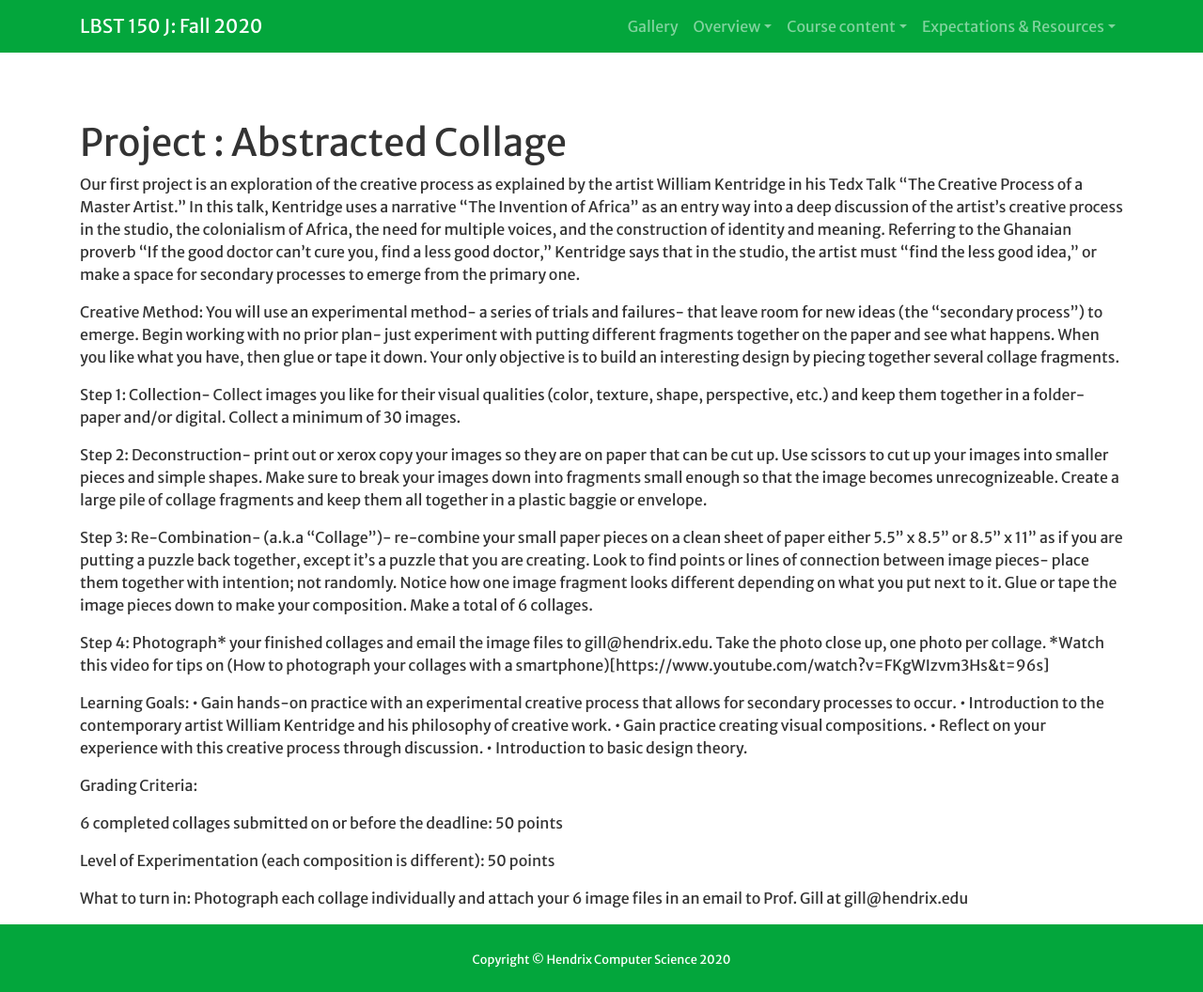
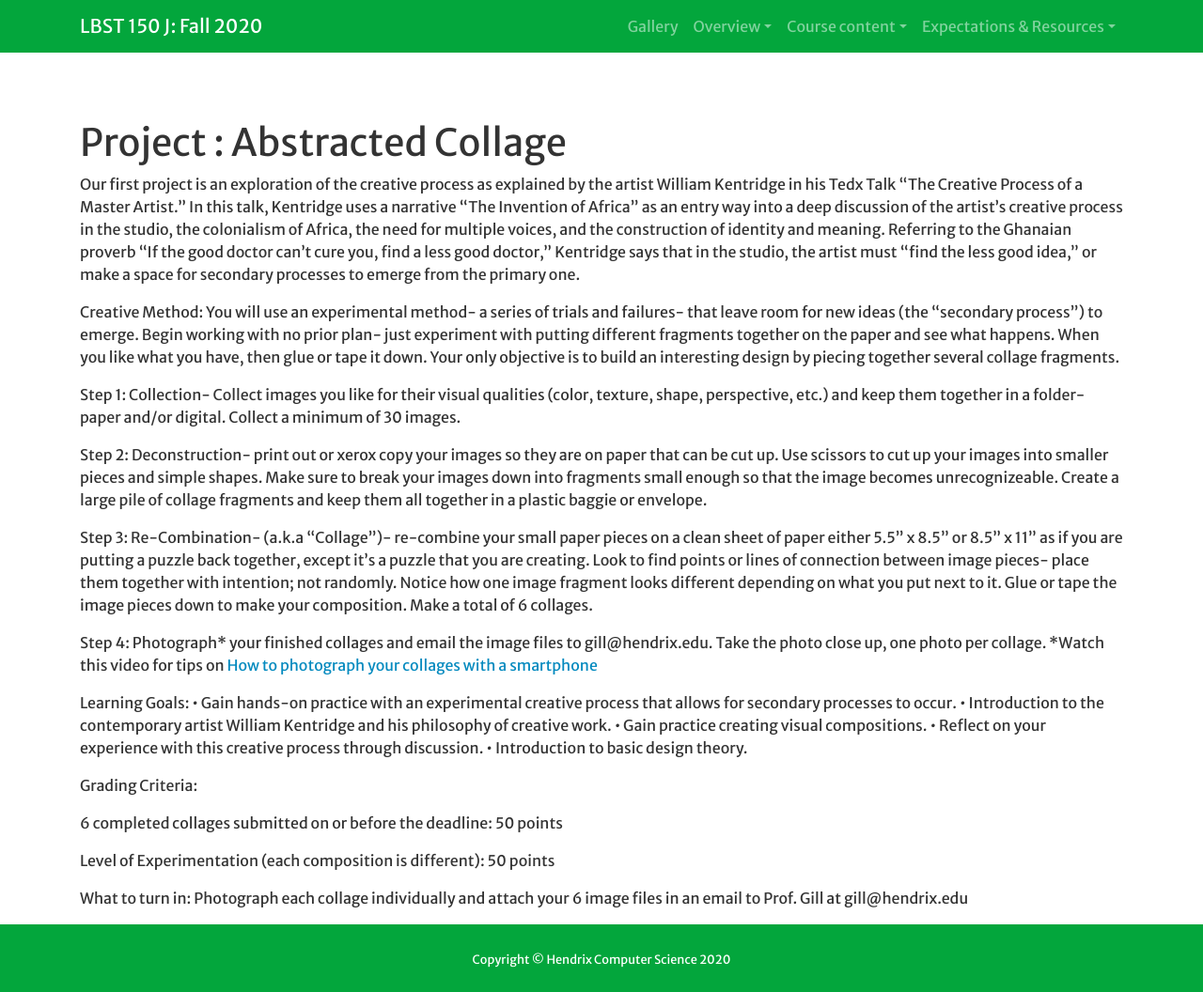
Before and after one commit to Hendrix-CS/creativity-TEC, a Jekyll site: the page built from projects/collage.md, in a window 1280 px wide and 1056 px high. Shown: the whole window at 94% size. Built offline with Jekyll 4.4.1, drawn with Linux system fonts in a browser that asks for light colours; a script that is not in the unit is left out.

Commit message:
Update collage.md

```diff
--- a/projects/collage.md
+++ b/projects/collage.md
@@ -18,7 +18,7 @@ Step 2: Deconstruction- print out or xerox copy your images so they are on paper
 
 Step 3: Re-Combination- (a.k.a “Collage”)- re-combine your small paper pieces on a clean sheet of paper either 5.5” x 8.5” or 8.5” x 11” as if you are putting a puzzle back together, except it’s a puzzle that you are creating. Look to find points or lines of connection between image pieces- place them together with intention; not randomly. Notice how one image fragment looks different depending on what you put next to it. Glue or tape the image pieces down to make your composition. Make a total of 6 collages.
 
-Step 4: Photograph* your finished collages and email the image files to gill@hendrix.edu. Take the photo close up, one photo per collage. *Watch this video for tips on (How to photograph your collages with a smartphone)[https://www.youtube.com/watch?v=FKgWIzvm3Hs&t=96s]
+Step 4: Photograph* your finished collages and email the image files to gill@hendrix.edu. Take the photo close up, one photo per collage. *Watch this video for tips on [How to photograph your collages with a smartphone](https://www.youtube.com/watch?v=FKgWIzvm3Hs&t=96s)
 
 Learning Goals:
 •	Gain hands-on practice with an experimental creative process that allows for secondary processes to occur.
```
